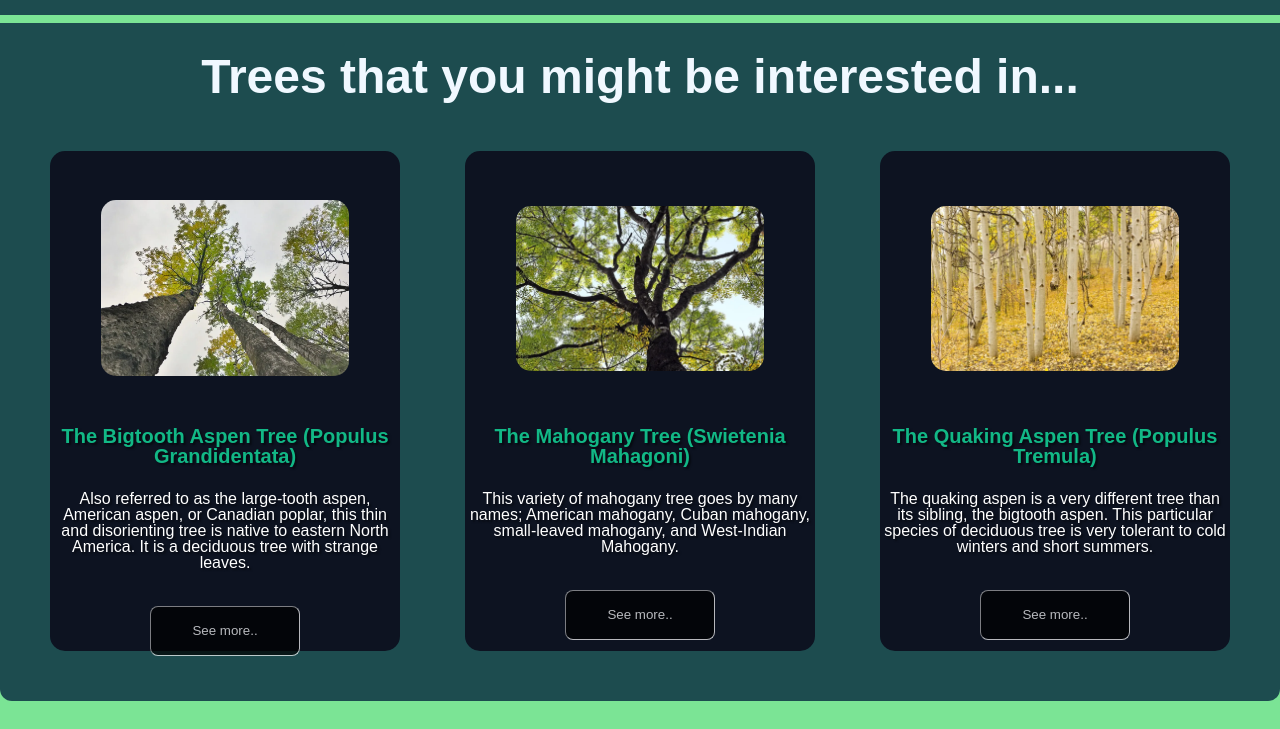
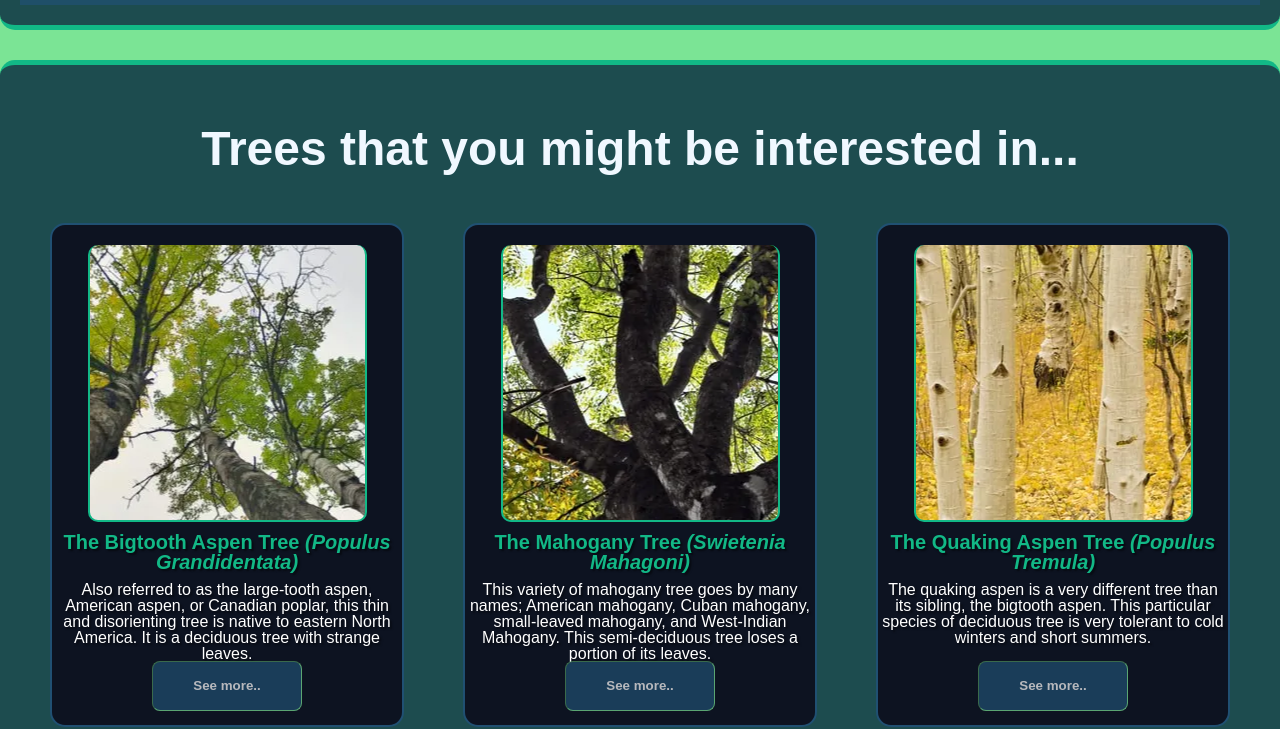
Before and after one commit to mariolucass/ProjetoTreeter, a plain HTML site: page index.html in a window 1280 px wide. Shown: the part 1130-1859 px from the top of the page. Drawn offline with Linux system fonts and the light colour scheme; a web font is replaced by a local one.

Commit message:
Mais algumas mudanças na estilizaçao

```diff
--- a/index.html
+++ b/index.html
@@ -41,7 +41,7 @@
     </header>
     <div class="container">
       <main>
-        <section class="imagemprin">
+        <section class="prin">
           <img
             src="./src/img/image-2.jpg"
             alt="Trees2"
@@ -57,17 +57,19 @@
               </em>
             </h1>
           </div>
+          <div class="sectext"></div>
         </section>
-        <div class="sectext">
+        <section class="catalogprin">
+          <div class="catalogtext">
             <h2>Trees that you might be interested in...</h2>
           </div>
-        <section class="catalog">
+          <div class="catalog">
             <div class="othertrees">
-            <div class="imgott">
-              <img src="./src/img/arvore1.webp" alt="arvore1" />
-            </div>
+              <figure class="imgott" id="imgott1"></figure>
               <div class="textot">
-              <h2>The Bigtooth Aspen Tree <em>(Populus Grandidentata)</em></h2>
+                <h2>
+                  The Bigtooth Aspen Tree <em>(Populus Grandidentata)</em>
+                </h2>
                 <p>
                   Also referred to as the large-tooth aspen, American aspen, or
                   Canadian poplar, this thin and disorienting tree is native to
@@ -78,32 +80,30 @@
               <button type="button">See more..</button>
             </div>
             <div class="othertrees">
-            <div class="imgott">
-              <img src="./src/img/arvore2.webp" alt="arvore2" />
-            </div>
+              <figure class="imgott" id="imgott2"></figure>
               <div class="textot">
                 <h2>The Mahogany Tree <em>(Swietenia Mahagoni)</em></h2>
                 <p>
                   This variety of mahogany tree goes by many names; American
-                mahogany, Cuban mahogany, small-leaved mahogany, and West-Indian
-                Mahogany.
+                  mahogany, Cuban mahogany, small-leaved mahogany, and
+                  West-Indian Mahogany. This semi-deciduous tree loses a portion
+                  of its leaves.
                 </p>
               </div>
               <button type="button">See more..</button>
             </div>
             <div class="othertrees">
-            <div class="imgott">
-              <img src="./src/img/arvore3.webp" alt="arvore3" />
-            </div>
+              <figure class="imgott" id="imgott3"></figure>
               <div class="textot">
                 <h2>The Quaking Aspen Tree <em>(Populus Tremula)</em></h2>
                 <p>
-                The quaking aspen is a very different tree than its sibling, the
-                bigtooth aspen. This particular species of deciduous tree is
-                very tolerant to cold winters and short summers.
+                  The quaking aspen is a very different tree than its sibling,
+                  the bigtooth aspen. This particular species of deciduous tree
+                  is very tolerant to cold winters and short summers.
                 </p>
               </div>
               <button type="button">See more..</button>
+            </div>
           </div>
         </section>
       </main>
--- a/src/css/style.css
+++ b/src/css/style.css
@@ -1,8 +1,11 @@
 @import url("https://fonts.googleapis.com/css2?family=Gentium+Plus:ital,wght@0,400;0,700;1,400;1,700&display=swap");
 
 main {
+  /* background-color: #1d4c4f; */
+  border-radius: 12px;
+}
+section {
   background-color: #1d4c4f;
-  border-radius: 12px;
 }
 body {
   font-family: Gentium Plus, sans-serif;
@@ -11,9 +14,15 @@ body {
 header {
   font-family: Gentium Plus, sans-serif;
   background-color: #1d4c4f;
+  border-right: 0px solid #;
+  border-left: 0px solid #0d1321;
+  border-bottom: 5px solid #12b886;
 }
 footer {
   margin-top: 32px;
+  border-top: 5px solid #12b886;
+  border-right: 0px solid #0d1321;
+  border-left: 0px solid #0d1321;
 }
 
 .container {
@@ -57,6 +66,11 @@ footer {
   text-align: center;
   margin-bottom: 0px;
 }
+.logomark h1:hover {
+  color: #1d4c4f;
+  text-shadow: #0d1321 2px 2px 2px;
+  transition: 0.5s;
+}
 
 .menu {
   height: 50px;
@@ -67,6 +81,7 @@ footer {
   background-color: #12b886;
   border-radius: 0px 0px 20px 20px;
   position: fixed;
+  z-index: 9999;
   right: 0;
   border: #1d4c4f 2px solid;
 }
@@ -83,13 +98,22 @@ footer {
 }
 
 .menu ul li {
-  text-shadow: rgba(0, 0, 0, 0.5) 2px 2px 2px;
+  text-shadow: rgba(0, 0, 0, 0.5) 1px 1px 1px;
   list-style-type: none;
   cursor: pointer;
+}
+.menu ul li:hover {
+  text-shadow: #0d1321 1px 1px 1px;
+  color: #1d4c4f;
+  transition: 0.5s;
 }
 .menu ul li a {
   text-decoration: none;
   color: aliceblue;
+}
+.menu ul li a:hover {
+  color: #1d4c4f;
+  transition: 0.5s;
 }
 
 .searchq {
@@ -101,9 +125,15 @@ footer {
   min-height: 50px;
 }
 .searchq input {
+  padding-left: 7px;
+  margin: 10px;
   border-radius: 5px;
   border: black 1px;
   cursor: text;
+  outline: none;
+}
+.searchq input:focus {
+  outline: 1px solid #1d4c4f;
 }
 /*  */
 
@@ -129,7 +159,7 @@ footer {
 /*  */
 
 /* Conteúdo Principal */
-.imagemprin {
+.prin {
   display: flex;
   justify-content: center;
   align-items: center;
@@ -138,17 +168,30 @@ footer {
   opacity: 100%;
   flex-wrap: wrap;
   margin-bottom: 30px;
-  border-bottom: 8px #7be495 solid;
+  border-top: 5px solid #12b886;
+  border-right: 0px solid #12b886;
+  border-left: 0px solid #12b886;
+  border-bottom: 5px solid #12b886;
+  border-radius: 15px;
 }
 
 /* Outras Arvores */
-.sectext {
+.catalogprin {
+  border-top: 5px solid #12b886;
+  border-right: 0px solid #0d1321;
+  border-left: 0px solid #0d1321;
+  border-bottom: 5px solid #12b886;
+  border-radius: 15px;
+}
+.catalogtext {
+  margin-top: 40px;
   font-size: 48px;
   display: flex;
   align-items: center;
   justify-content: center;
 }
-.sectext h2 {
+.catalogtext h2 {
+  margin-top: 20px;
   color: aliceblue;
   font-weight: 900;
 }
@@ -169,6 +212,7 @@ footer {
   border-radius: 15px;
   text-align: center;
   align-content: flex-start;
+  border: #205072 2px solid;
 }
 .othertrees img {
   width: 90%;
@@ -177,7 +221,7 @@ footer {
 }
 .othertrees img:hover {
   border: white 1px solid;
-  transition: 0.4s;
+  transition: 0.5s;
 }
 
 .othertrees h2 {
@@ -190,28 +234,34 @@ footer {
 }
 
 .othertrees p {
-  padding-top: 15px;
   color: white;
   text-shadow: rgba(0, 0, 0, 0.5) 2px 2px 2px;
   margin-top: 10px;
 }
+.othertrees b {
+  font-weight: bolder;
+}
+.othertrees em {
+  font-style: italic;
+}
 .othertrees button {
+  font-family: Gentium Plus, sans-serif;
+  font-weight: 900;
   width: 150px;
   height: 50px;
-  margin-top: 35px;
-  background-color: black;
-  color: white;
+  background-color: #205072;
+  color: #fff;
   opacity: 70%;
-  border: 1px white inset;
+  border: 1px #7be495 inset;
   border-radius: 8px;
   cursor: pointer;
 }
 .othertrees button:hover {
-  background-color: white;
-  color: black;
+  background-color: #1d4c4f;
+  color: #12b886;
   border: 1px black inset;
   border-radius: 8px;
-  transition: 0.4s;
+  transition: 0.5s;
 }
 .imgott {
   display: flex;
@@ -219,6 +269,23 @@ footer {
   justify-content: center;
   width: 275px;
   height: 275px;
+  margin: 20px 10px 10px 10px;
+  border-radius: 10px;
+  border-bottom: #12b886 2px solid;
+  border-right: #12b886 2px solid;
+  border-left: #12b886 2px solid;
+}
+#imgott1 {
+  background-image: url(/src/img/arvore1.webp);
+  background-position: center;
+}
+#imgott2 {
+  background-image: url(/src/img/arvore2.webp);
+  background-position: center;
+}
+#imgott3 {
+  background-image: url(/src/img/arvore3.webp);
+  background-position: center;
 }
 .textot {
   display: flex;
@@ -226,6 +293,10 @@ footer {
   min-width: 100px;
   min-height: 100px;
   flex-wrap: wrap;
+}
+.textot p {
+  width: 350px;
+  height: 79px;
 }
 /* Rodapé */
 .logofooter {
@@ -239,6 +310,7 @@ footer {
   padding: 2px;
   font-weight: bold;
   text-shadow: rgba(0, 0, 0, 0.5) 2px 2px 2px;
+  cursor: pointer;
 }
 .logofooter h1 {
   font-size: 50px;
```
Lines whose indentation alone changed are shown as unchanged.
